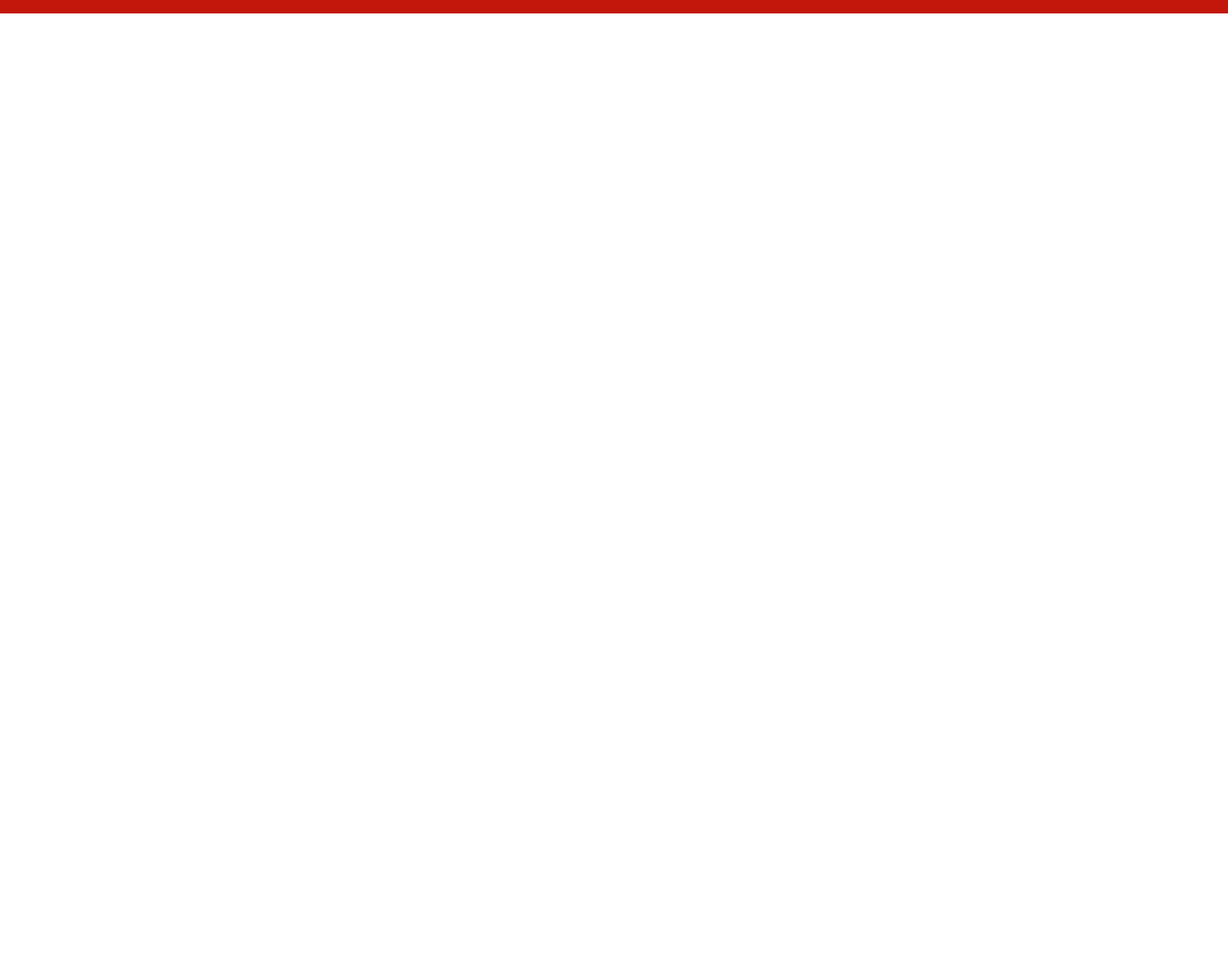
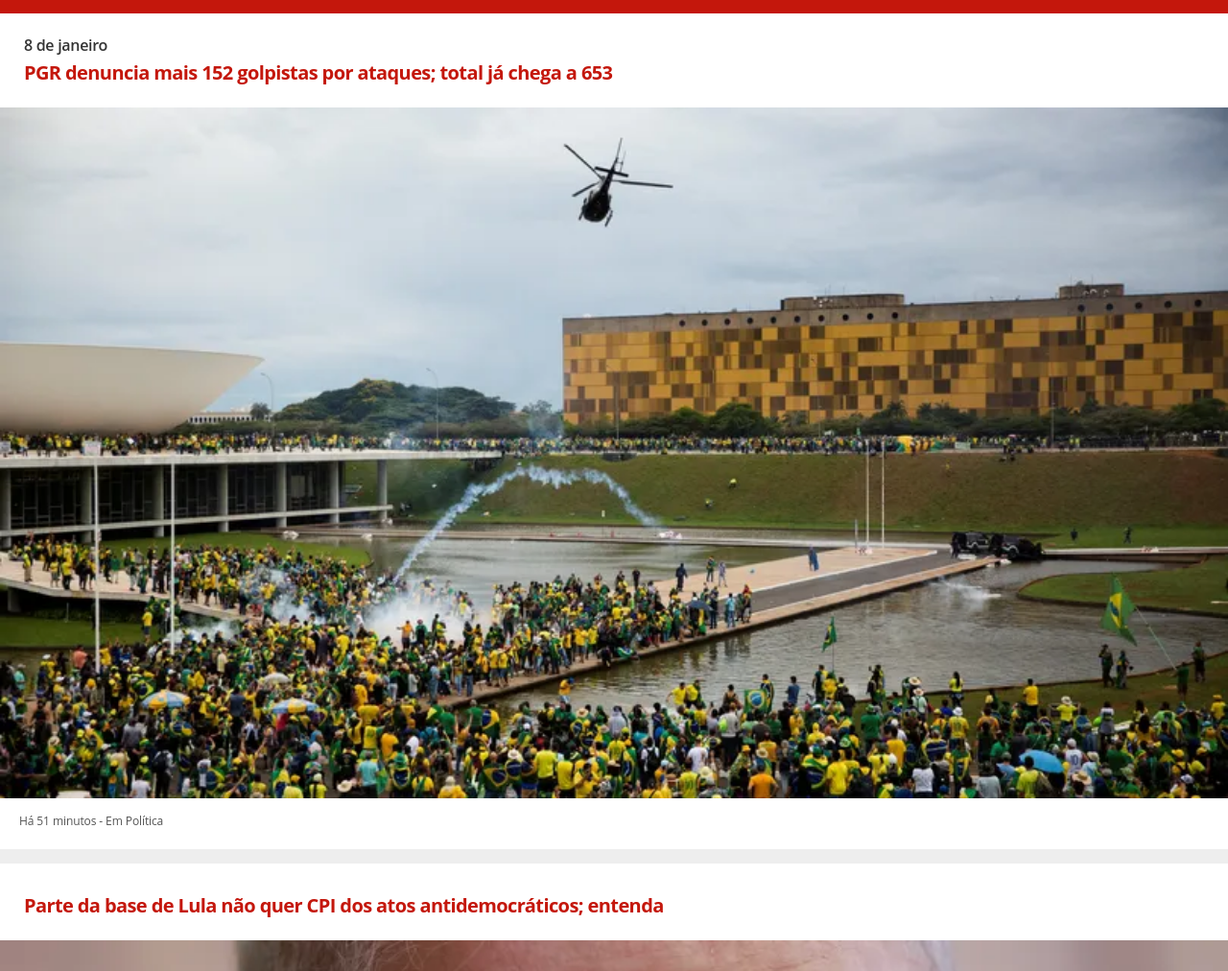
Before and after one commit to PauloPinto87/web-sites-copiados, a plain HTML site: page g1-noticias/index.html in a window 1280 px wide. Shown: the part 66-1078 px from the top of the page at 96% size. Before the commit the page ends 800 px from the top, so only its background shows below. Drawn offline with Linux system fonts and the light colour scheme.

Commit message:
Estrutura da seccion(secção da noticias) esta em 90% visualmente

```diff
--- a/g1-noticias/estilos/mobile-fisrt.css
+++ b/g1-noticias/estilos/mobile-fisrt.css
@@ -4,6 +4,11 @@
     padding: 0px;
     margin: 0px;
     box-sizing: border-box;
+    font-family: 'Open Sans';
+}
+
+body {
+    background-color: #EEEEEE;
 }
 
 header {
@@ -20,7 +25,7 @@ header {
 
 header img {
     height: 6vw;
-    min-height: 20px;
+    min-height: 15px;
     max-height: 45px;
 }
 
@@ -33,3 +38,41 @@ header img {
     font-weight: 100;
     font-size: 26px;
 }
+
+section {
+    display: flex;
+    flex-direction: column;
+    background-color: #FFFFFF;
+    margin: 0px 0px 15px 0px;
+}
+
+section #destaque-noticia {
+    margin: 25px 0px 4px 25px;
+    font-size: 16px;
+    line-height: 17.6px;
+    letter-spacing: -0.3px;
+    color: #333333;
+    font-weight: 600;
+}
+
+h2 {
+    color: #C4170C;
+    margin: 4px 0px 25px 25px;
+    font-size: 20px;
+    letter-spacing: -0.6px;
+    line-height: 22px;
+}
+
+h2:hover {
+    color: #A6130A;
+    cursor: pointer;
+}
+
+section #tempo-assunto{
+    color: #555555;
+    font-size: 12px;
+    line-height: 18px;
+    letter-spacing: -0.1px;
+    font-weight: light;
+    margin: 15px 0px 20px 20px;
+}
--- a/g1-noticias/index.html
+++ b/g1-noticias/index.html
@@ -24,6 +24,28 @@
         <i class="material-icons" id="search">search</i>
 
     </header>
+    <main>
+        <section>
+            <p id="destaque-noticia">8 de janeiro</p>
+            <h2>PGR denuncia mais 152 golpistas por ataques; total já chega a 653</h2>
+            <img src="imagens/noticias-principais/2023-01-09t193109z-1-lynxmpej080o0-rtroptp-4-brazil-politics-violence.webp" alt="Imagem da esplanada invadida no dia 8 de janeiro por golpistas">
+            <p id="tempo-assunto">Há 51 minutos - Em Política</p>
+        </section>
+        <section>
+            <p id="destaque-noticia"></p>
+            <h2>Parte da base de Lula não quer CPI dos atos antidemocráticos; entenda</h2>
+            <img src="imagens/noticias-principais/2023-01-12t153049z-1954850836-rc20py9ilk8k-rtrmadp-3-brazil-politics.webp" alt="Imagem do presidente da republica Luiz Inácio Lula da Silva pensativo">
+            <p id="tempo-assunto">Há 10 horas - Em Política</p>
+        </section>
+        <section>
+            <p id="destaque-noticia">Tensão entre potências</p>
+            <h2>Segundo balão misterioso chinês sobrevoa América Latina, acusam EUA</h2>
+            <img src="imagens/noticias-principais/2023-02-03t014623z-1462072507-rc2i2z9x1rod-rtrmadp-3-usa-china-spy.webp" alt="Imagem do presidente da republica Luiz Inácio Lula da Silva pensativo">
+            <p id="tempo-assunto">Há 7 horas - Em Mundo</p>
+        </section>
+
+
+    </main>
 
     <script src="js/script.js"></script>
 </body>
```
Also changed, not shown: g1-noticias/imagens/noticias-principais/2023-01-09t193109z-1-lynxmpej080o0-rtroptp-4-brazil-politics-violence.webp (added), g1-noticias/imagens/noticias-principais/2023-01-12t153049z-1954850836-rc20py9ilk8k-rtrmadp-3-brazil-politics.webp (added), g1-noticias/imagens/noticias-principais/2023-02-03t014623z-1462072507-rc2i2z9x1rod-rtrmadp-3-usa-china-spy.webp (added).
